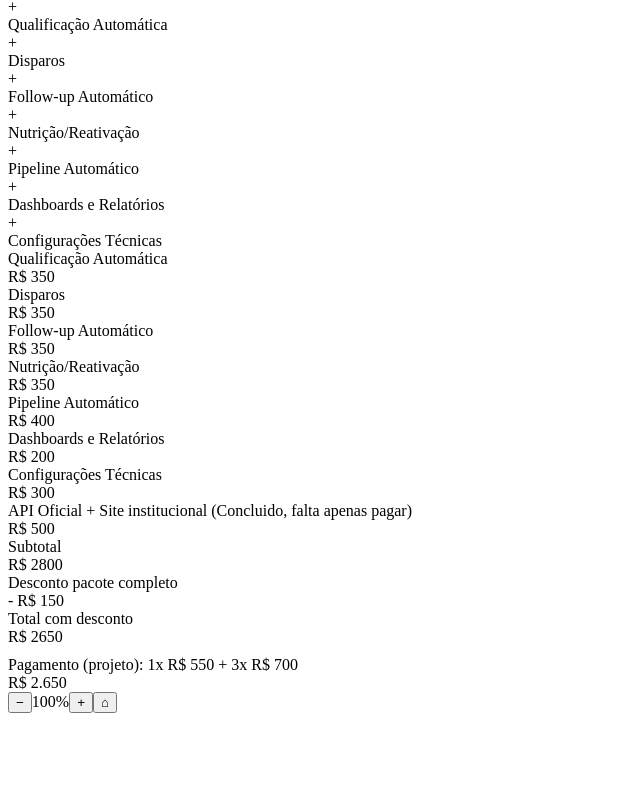
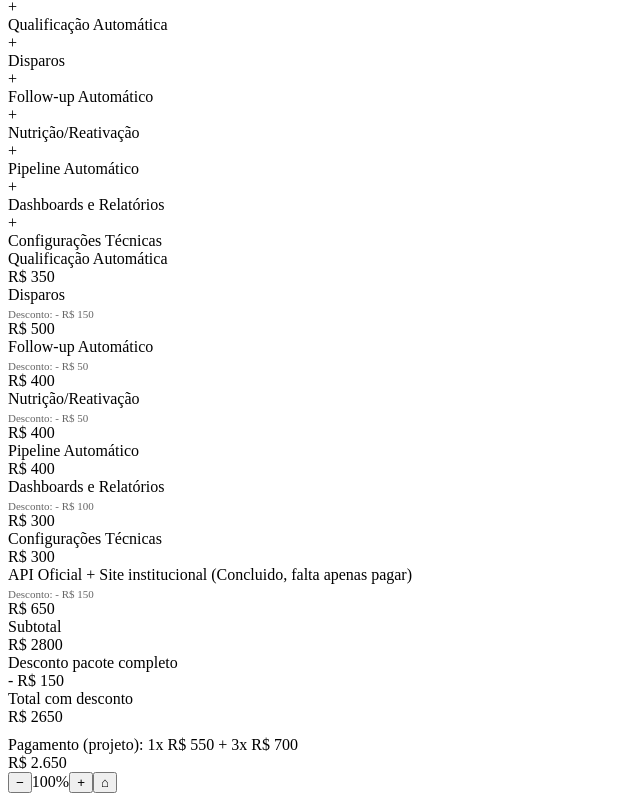
Before and after one commit to claaysilva/orcamentos.geral, a React (Vite) app: page / in a window 1280 px wide. Shown: the part 648-1449 px from the top of the page, without its empty margins (0-640 px from the left). Before the commit the page ends 1369 px from the top, so only its background shows below. Built offline with nearby package versions, Linux system fonts and the light colour scheme; the HTML template or start-up script is replaced by a standard one.

Commit message:
chore: atualizar valores e descontos (Disparos, Follow, Nutrição, Dashboard, API)

```diff
--- a/src/App.jsx
+++ b/src/App.jsx
@@ -69,12 +69,18 @@ function Outline({data, onToggle}){
 
 function Values({data}){
   const fixedValues = {
-    q1: 'R$ 350', f1: 'R$ 350', n1: 'R$ 350', p1: 'R$ 400', d1: 'R$ 200', c1: 'R$ 300', s1: 'R$ 350'
+    q1: 'R$ 350', s1: 'R$ 500', f1: 'R$ 400', n1: 'R$ 400', p1: 'R$ 400', d1: 'R$ 300', c1: 'R$ 300'
   }
-  const extras = [{ label: 'API Oficial + Site institucional (Concluido, falta apenas pagar)', value: 'R$ 500' }]
+  const discounts = {
+    s1: 'R$ 150',
+    f1: 'R$ 50',
+    n1: 'R$ 50',
+    d1: 'R$ 100'
+  }
+  const extras = [{ label: 'API Oficial + Site institucional (Concluido, falta apenas pagar)', value: 'R$ 650', discount: 'R$ 150' }]
   const toNumber = v=> Number(String(v).replace(/[^0-9]/g,''))||0
-  const rows = data.children.map(c=>({label:cleanText(c.text), value: fixedValues[c.id]||''}))
-  const subtotal = rows.reduce((s,r)=> s + toNumber(r.value),0) + extras.reduce((s,e)=> s + toNumber(e.value),0)
+  const rows = data.children.map(c=>({label:cleanText(c.text), value: fixedValues[c.id]||'', discount: discounts[c.id]||''}))
+  const subtotal = rows.reduce((s,r)=> s + Math.max(0, toNumber(r.value) - toNumber(r.discount)),0) + extras.reduce((s,e)=> s + Math.max(0, toNumber(e.value) - toNumber(e.discount)),0)
   const discount = 150
   const total = Math.max(subtotal - discount,0)
   const projectPayment = { value: 'R$ 2.650', plan: '1x R$ 550 + 3x R$ 700' }
@@ -83,13 +89,19 @@ function Values({data}){
       <div className="val-wrap">
         {rows.map((r,idx)=>(
           <div className={'val-row val-level-1'} key={idx}>
-            <div className="val-label">{r.label}</div>
+            <div className="val-label">
+              {r.label}
+              {r.discount ? <div style={{fontSize:11, color:'#666', marginTop:4}}>Desconto: - {r.discount}</div> : null}
+            </div>
             <div className="val-value">{r.value}</div>
           </div>
         ))}
         {extras.map((ex,i)=> (
           <div className={'val-row val-level-1'} key={'ex'+i}>
-            <div className="val-label">{ex.label}</div>
+            <div className="val-label">
+              {ex.label}
+              {ex.discount ? <div style={{fontSize:11, color:'#666', marginTop:4}}>Desconto: - {ex.discount}</div> : null}
+            </div>
             <div className="val-value">{ex.value}</div>
           </div>
         ))}
```
